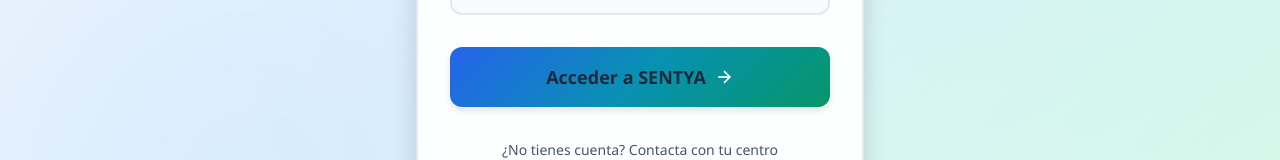
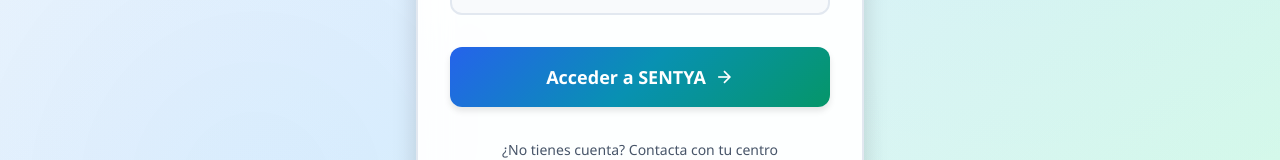
Before and after one commit to Giovannytrotta/Programa-SENTYA, a React (Vite) app in the folder apps/frontend/: page /login in a window 1280 px wide. Shown: the part 621-781 px from the top of the page. Built offline with nearby package versions, Linux system fonts and the light colour scheme; no server answers.

Commit message:
Span blancos

```diff
--- a/apps/frontend/src/components/LandingPage/SentyaLanding.css
+++ b/apps/frontend/src/components/LandingPage/SentyaLanding.css
@@ -864,7 +864,12 @@
 .button-text-z {
   position: relative;
   z-index: 10;
-  color:#000000;
+  color:white;
+}
+.button-text-y {
+  position: relative;
+  z-index: 10;
+  color:rgb(8, 8, 8);
 }
 
 /* Focus visible para accesibilidad */
--- a/apps/frontend/src/components/LandingPage/SentyaLanding.jsx
+++ b/apps/frontend/src/components/LandingPage/SentyaLanding.jsx
@@ -187,7 +187,7 @@
 
                   >
 
-                    <span className="button-text-z">Accede al Tutorial</span>
+                    <span className="button-text-y">Accede al Tutorial</span>
 
 
                   </button>
--- a/apps/frontend/src/components/UserLogin/UserLogin.css
+++ b/apps/frontend/src/components/UserLogin/UserLogin.css
@@ -21,8 +21,8 @@
   pointer-events: none;
 }
 
-.user-login span {
-  color: var(--text-primary) !important;
+.text-span-x {
+  color: white  ;
 }
 
 .user-login-container {
--- a/apps/frontend/src/components/UserLogin/UserLogin.jsx
+++ b/apps/frontend/src/components/UserLogin/UserLogin.jsx
@@ -199,7 +199,7 @@
                 </>
               ) : (
                 <>
-                  <span>Acceder a SENTYA</span>
+                  <span className='text-span-x'>Acceder a SENTYA</span>
                   <ArrowRightIcon />
                 </>
               )}
```
